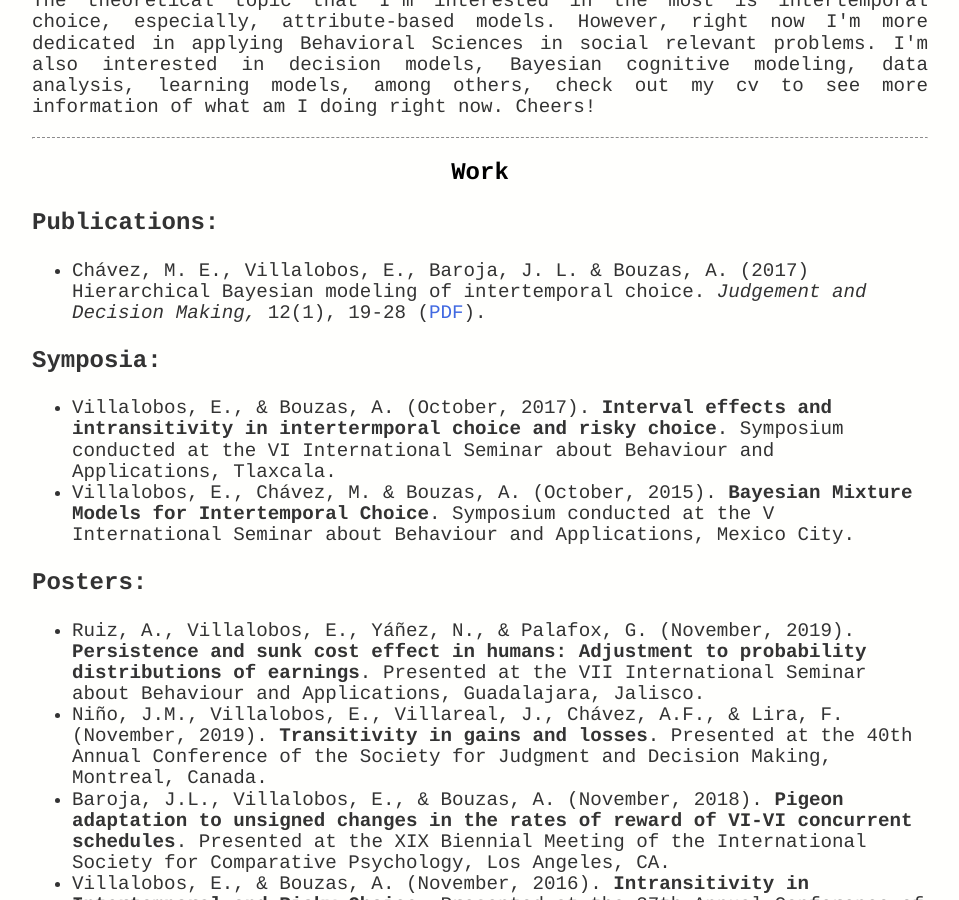
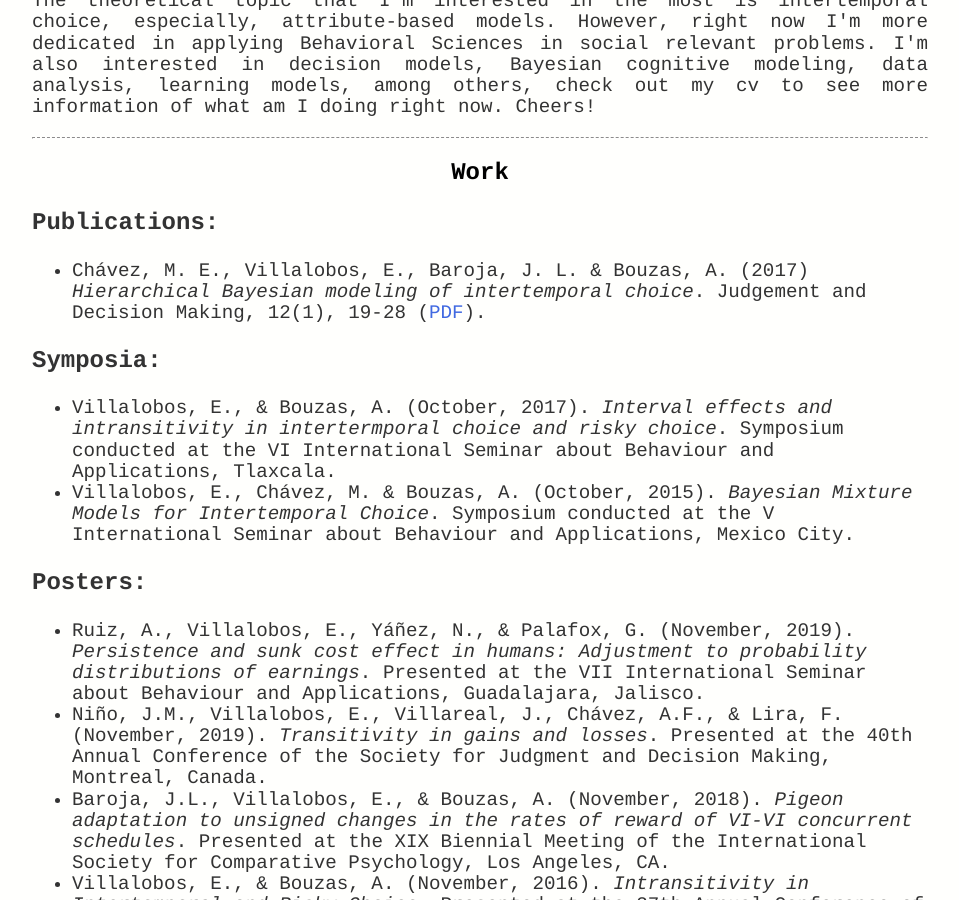
Before and after one commit to BouzasLab25/bouzaslab25.github.io, a Jekyll site: the page built from people/elena.html, in a window 1280 px wide and 900 px high, scrolled down 1015 px. Shown: the whole window, without its empty margins (160-1119 px from the left). Built offline with Jekyll 4.4.1, drawn with Linux system fonts in a browser that asks for light colours.

Commit message:
Update elena.html

```diff
--- a/people/elena.html
+++ b/people/elena.html
@@ -17,7 +17,7 @@
  <a class= 'link' href=" https://github.com/ElenaVillalobos" target="_blank"><i class="fa fa-github"></i> /ElenaVillalobos</a><br>
   </p>
     <p>
- <a class='link' href="/documents/CV_ElenaVillalobos_EN.pdf" target="_blank"> CV (English)</a> || <a class='link' href="/documents/CV_ElenaVillalobos_SP.pdf" target="_blank"> CV (Spanish)</a>
+ <a class='link' href="/documents/CV_ElenaVillalobos_EN.pdf" target="_blank"> CV (English)</a> || <a class='link' href="/documents/CV_ElenaVillalobos_ESP.pdf" target="_blank"> CV (Spanish)</a>
  </p>
 <hr class="style14">
  <h2>About</h2>
@@ -31,21 +31,21 @@
 
 <p style="text-align:justify"><b>Publications:</b></p>
   <ul>
-   <li class='ho' >Chávez, M. E., Villalobos, E., Baroja, J. L. & Bouzas, A. (2017) Hierarchical Bayesian modeling of intertemporal choice.<i> Judgement and Decision Making,</i> 12(1), 19-28 (<a class='link' href="http://journal.sjdm.org/16/16906/jdm16906.pdf">PDF</a>). </li>
+   <li class='ho' >Chávez, M. E., Villalobos, E., Baroja, J. L. & Bouzas, A. (2017) <i>Hierarchical Bayesian modeling of intertemporal choice</i>. Judgement and Decision Making, 12(1), 19-28 (<a class='link' href="http://journal.sjdm.org/16/16906/jdm16906.pdf">PDF</a>). </li>
  </ul>
 
 <p style="text-align:justify"><b>Symposia:</b></p>
  <ul>
-  	<li class='ho' >Villalobos, E., & Bouzas, A.  (October, 2017). <b>Interval effects and intransitivity in intertermporal choice and risky choice</b>. Symposium conducted at the VI International Seminar about Behaviour and Applications, Tlaxcala.</li>
-	<li class='ho' >Villalobos, E., Chávez, M. & Bouzas, A.  (October, 2015). <b>Bayesian Mixture Models for Intertemporal Choice</b>. Symposium conducted at the V International Seminar about Behaviour and Applications, Mexico City.</li>
+  	<li class='ho' >Villalobos, E., & Bouzas, A.  (October, 2017). <i>Interval effects and intransitivity in intertermporal choice and risky choice</i>. Symposium conducted at the VI International Seminar about Behaviour and Applications, Tlaxcala.</li>
+	<li class='ho' >Villalobos, E., Chávez, M. & Bouzas, A.  (October, 2015). <i>Bayesian Mixture Models for Intertemporal Choice</i>. Symposium conducted at the V International Seminar about Behaviour and Applications, Mexico City.</li>
  </ul>
 
 <p style="text-align:justify"><b>Posters:</b></p>
  <ul>
-   	 <li class='ho' >Ruiz, A., Villalobos, E., Yáñez, N., & Palafox, G. (November, 2019). <b>Persistence and sunk cost effect in humans: Adjustment to probability distributions of earnings</b>. Presented at the VII International Seminar about Behaviour and Applications, Guadalajara, Jalisco.</li>
-	 <li class='ho' >Niño, J.M., Villalobos, E., Villareal, J., Chávez, A.F., & Lira, F. (November, 2019). <b>Transitivity in gains and losses</b>. Presented at the 40th Annual Conference of the Society for Judgment and Decision Making, Montreal, Canada.</li>
-	 <li class='ho' >Baroja, J.L., Villalobos, E., & Bouzas, A. (November, 2018). <b>Pigeon adaptation to unsigned changes in the rates of reward of VI-VI concurrent schedules</b>. Presented at the XIX Biennial Meeting of the International Society for Comparative Psychology, Los Angeles, CA.</li>
-	 <li class='ho' >Villalobos, E., & Bouzas, A. (November, 2016). <b>Intransitivity in Intertemporal and Risky Choice</b>. Presented at the 37th Annual Conference of the Society for Judgment and Decision Making, Boston, MA.</li>
-	 <li class='ho' >Chávez, M. E., Villalobos, E., & Bouzas, A. (November, 2015). <b>Bayesian Mixture Models for Intertemporal Choice</b>.  Presented at the 37th Annual Conference of the Society for Judgment and Decision Making, Chicago, IL.</li>
-	 <li class='ho' >Villalobos, E., & Bouzas, A. (September, 2015). <b>Variance in cost and task delay</b>. Presented at the XXV Annual Conference of the Mexican Seminar of Behavioural Analysis, Xalapa, Mexico.</li>
+   	 <li class='ho' >Ruiz, A., Villalobos, E., Yáñez, N., & Palafox, G. (November, 2019). <i>Persistence and sunk cost effect in humans: Adjustment to probability distributions of earnings</i>. Presented at the VII International Seminar about Behaviour and Applications, Guadalajara, Jalisco.</li>
+	 <li class='ho' >Niño, J.M., Villalobos, E., Villareal, J., Chávez, A.F., & Lira, F. (November, 2019). <i>Transitivity in gains and losses</i>. Presented at the 40th Annual Conference of the Society for Judgment and Decision Making, Montreal, Canada.</li>
+	 <li class='ho' >Baroja, J.L., Villalobos, E., & Bouzas, A. (November, 2018). <i>Pigeon adaptation to unsigned changes in the rates of reward of VI-VI concurrent schedules</i>. Presented at the XIX Biennial Meeting of the International Society for Comparative Psychology, Los Angeles, CA.</li>
+	 <li class='ho' >Villalobos, E., & Bouzas, A. (November, 2016). <i>Intransitivity in Intertemporal and Risky Choice</i>. Presented at the 37th Annual Conference of the Society for Judgment and Decision Making, Boston, MA.</li>
+	 <li class='ho' >Chávez, M. E., Villalobos, E., & Bouzas, A. (November, 2015). <i>Bayesian Mixture Models for Intertemporal Choice</i>.  Presented at the 37th Annual Conference of the Society for Judgment and Decision Making, Chicago, IL.</li>
+	 <li class='ho' >Villalobos, E., & Bouzas, A. (September, 2015). <i>Variance in cost and task delay</i>. Presented at the XXV Annual Conference of the Mexican Seminar of Behavioural Analysis, Xalapa, Mexico.</li>
  </ul>
```
